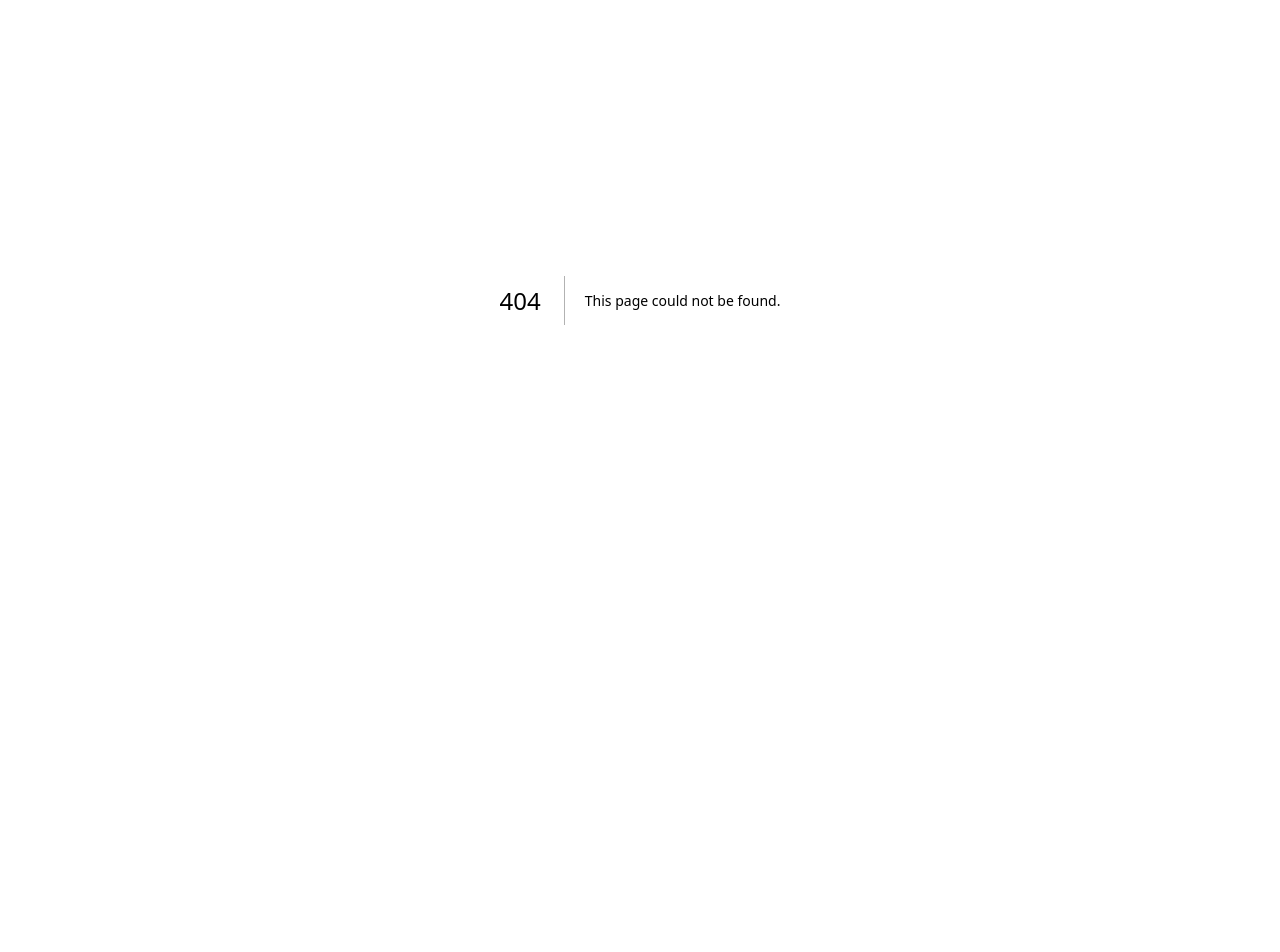
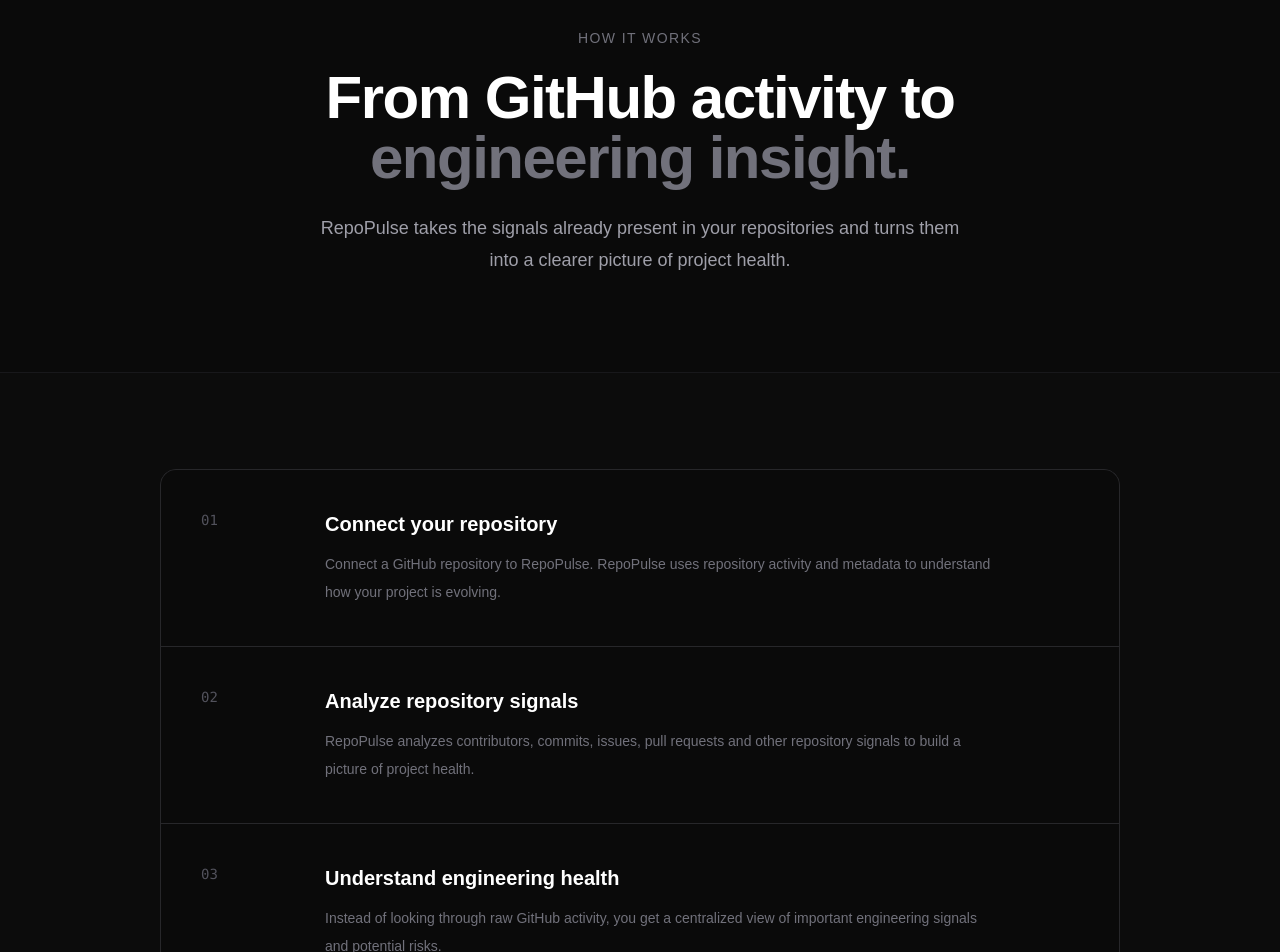
Before and after one commit to faizan-devs/RepoPulse, a Next.js app in the folder apps/web/: page /how-it-works in a window 1280 px wide. Before the commit this address had no page. Shown: the part 100-1052 px from the top of the page. Before the commit the page ends 800 px from the top, so only its background shows below. Built offline with nearby package versions, Linux system fonts and the light colour scheme.

Commit message:
feat: add HowItWorksPage component with steps and signals overview

```diff
--- /dev/null
+++ b/apps/web/src/app/how-it-works/page.tsx
@@ -0,0 +1,149 @@
+import Link from 'next/link';
+import Navbar from '../../components/navbar';
+
+const steps = [
+    {
+        number: '01',
+        title: 'Connect your repository',
+        description:
+            'Connect a GitHub repository to RepoPulse. RepoPulse uses repository activity and metadata to understand how your project is evolving.',
+    },
+    {
+        number: '02',
+        title: 'Analyze repository signals',
+        description:
+            'RepoPulse analyzes contributors, commits, issues, pull requests and other repository signals to build a picture of project health.',
+    },
+    {
+        number: '03',
+        title: 'Understand engineering health',
+        description:
+            'Instead of looking through raw GitHub activity, you get a centralized view of important engineering signals and potential risks.',
+    },
+    {
+        number: '04',
+        title: 'Take action',
+        description:
+            'Use the insights to identify areas that need attention, improve knowledge distribution and make better engineering decisions.',
+    },
+];
+
+export default function HowItWorksPage() {
+    return (
+        <main className="min-h-screen bg-[#0a0a0a] text-white">
+            {/* Navbar */}
+            <Navbar />
+
+            {/* Hero */}
+            <section className="mx-auto max-w-4xl px-6 pb-24 pt-24 text-center lg:px-8 lg:pt-32">
+                <p className="text-sm font-medium uppercase tracking-widest text-zinc-500">
+                    How it works
+                </p>
+
+                <h1 className="mt-5 text-5xl font-semibold tracking-tight sm:text-6xl">
+                    From GitHub activity to{' '}
+                    <span className="text-zinc-500">engineering insight.</span>
+                </h1>
+
+                <p className="mx-auto mt-6 max-w-2xl text-lg leading-8 text-zinc-400">
+                    RepoPulse takes the signals already present in your
+                    repositories and turns them into a clearer picture of
+                    project health.
+                </p>
+            </section>
+
+            {/* Steps */}
+            <section className="border-y border-zinc-900 bg-[#0c0c0c]">
+                <div className="mx-auto max-w-5xl px-6 py-24 lg:px-8">
+                    <div className="space-y-px overflow-hidden rounded-2xl border border-zinc-800 bg-zinc-800">
+                        {steps.map((step) => (
+                            <div
+                                key={step.number}
+                                className="grid gap-6 bg-[#0a0a0a] p-8 md:grid-cols-[100px_1fr] md:p-10"
+                            >
+                                <span className="font-mono text-sm text-zinc-600">
+                                    {step.number}
+                                </span>
+
+                                <div>
+                                    <h2 className="text-xl font-semibold">
+                                        {step.title}
+                                    </h2>
+
+                                    <p className="mt-3 max-w-2xl text-sm leading-7 text-zinc-500">
+                                        {step.description}
+                                    </p>
+                                </div>
+                            </div>
+                        ))}
+                    </div>
+                </div>
+            </section>
+
+            {/* Signals */}
+            <section className="mx-auto max-w-7xl px-6 py-24 lg:px-8">
+                <div className="max-w-2xl">
+                    <p className="text-sm uppercase tracking-widest text-zinc-600">
+                        What RepoPulse looks at
+                    </p>
+
+                    <h2 className="mt-3 text-3xl font-semibold tracking-tight">
+                        Focus on signals, not noise.
+                    </h2>
+                </div>
+
+                <div className="mt-12 grid gap-4 md:grid-cols-3">
+                    {[
+                        {
+                            title: 'Contributors',
+                            description:
+                                'Understand who contributes to the repository and how contribution is distributed.',
+                        },
+                        {
+                            title: 'Repository activity',
+                            description:
+                                'Track development activity and identify changes in the pace of a project.',
+                        },
+                        {
+                            title: 'Bus factor',
+                            description:
+                                'Identify whether important repository knowledge is concentrated among a small number of contributors.',
+                        },
+                    ].map((item) => (
+                        <div
+                            key={item.title}
+                            className="rounded-xl border border-zinc-800 p-6"
+                        >
+                            <h3 className="font-semibold">{item.title}</h3>
+
+                            <p className="mt-3 text-sm leading-6 text-zinc-500">
+                                {item.description}
+                            </p>
+                        </div>
+                    ))}
+                </div>
+            </section>
+
+            {/* CTA */}
+            <section className="border-t border-zinc-900">
+                <div className="mx-auto max-w-4xl px-6 py-24 text-center">
+                    <h2 className="text-3xl font-semibold">
+                        Ready to inspect your repository?
+                    </h2>
+
+                    <p className="mt-4 text-zinc-500">
+                        Connect a repository and start exploring its engineering
+                        signals.
+                    </p>
+
+                    <Link
+                        href="/dashboard"
+                        className="mt-8 inline-flex rounded-lg bg-white px-6 py-3 text-sm font-semibold text-black transition hover:bg-zinc-200"
+                    >
+                        Open Dashboard
+                    </Link>
+                </div>
+            </section>
+        </main>
+    );
+}
```
